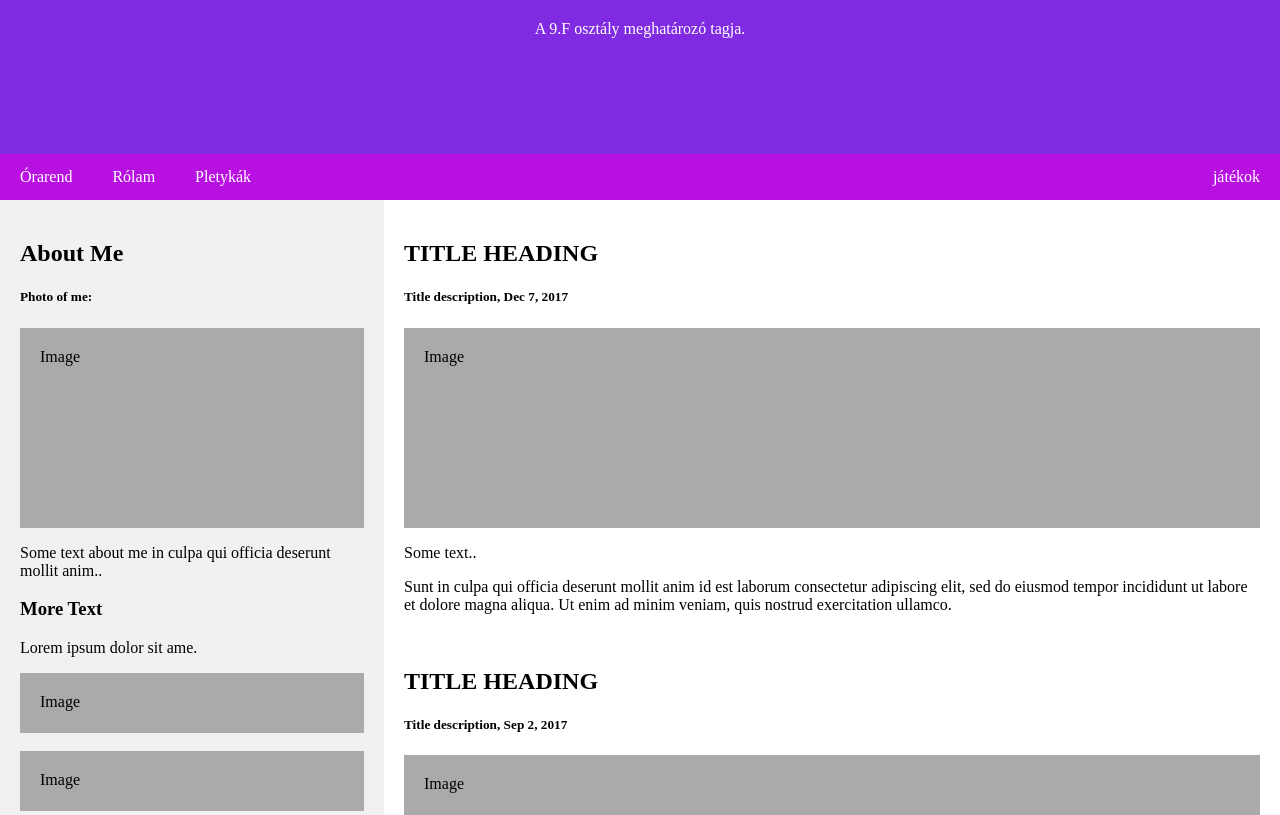
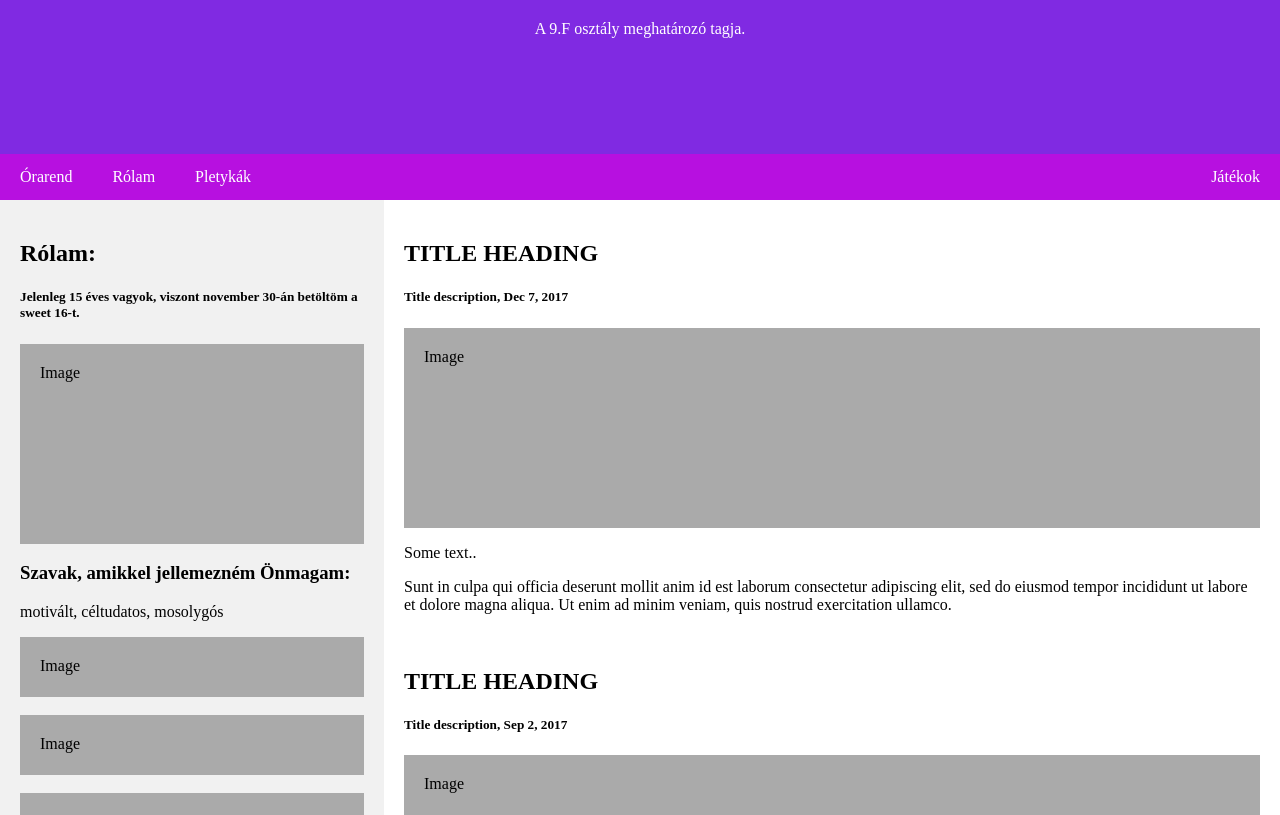
Before and after one commit to szabohedii/hediiszabo, a plain HTML site: page hedvig.html in a window 1280 px wide. Shown: the part 229-1044 px from the top of the page. Drawn offline with Linux system fonts and the light colour scheme.

Commit message:
Update hedvig.html

```diff
--- a/hedvig.html
+++ b/hedvig.html
@@ -116,17 +116,17 @@ body {
   <a href="#">Órarend</a>
   <a href="#">Rólam</a>
   <a href="#">Pletykák</a>
-  <a href="#" class="right">játékok</a>
+  <a href="#" class="right">Játékok</a>
 </div>
 
 <div class="row">
   <div class="side">
-    <h2>About Me</h2>
-    <h5>Photo of me:</h5>
+    <h2>Rólam:</h2>
+    <h5>Jelenleg 15 éves vagyok, viszont november 30-án betöltöm a sweet 16-t. </h5>
     <div class="fakeimg" style="height:200px;">Image</div>
-    <p>Some text about me in culpa qui officia deserunt mollit anim..</p>
-    <h3>More Text</h3>
-    <p>Lorem ipsum dolor sit ame.</p>
+    <p></p>
+    <h3>Szavak, amikkel jellemezném Önmagam:</h3>
+    <p>motivált, céltudatos, mosolygós </p>
     <div class="fakeimg" style="height:60px;">Image</div><br>
     <div class="fakeimg" style="height:60px;">Image</div><br>
     <div class="fakeimg" style="height:60px;">Image</div>
```
